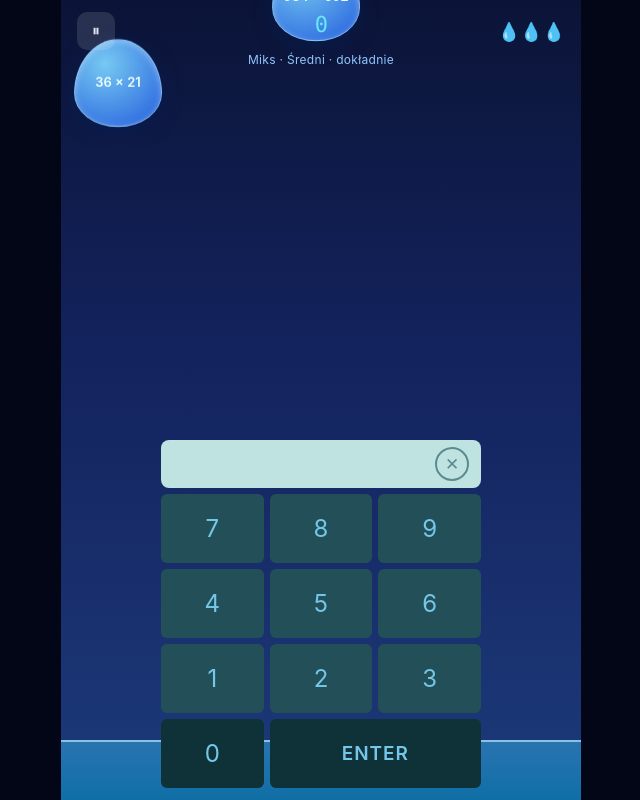
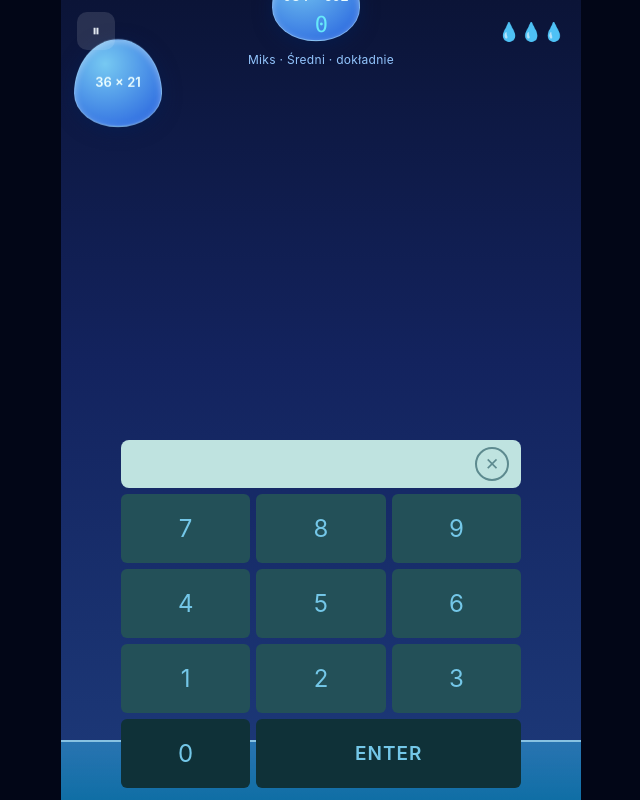
Before and after one commit to madrymaciej/rachowanie, a plain HTML site: page index.html in a window 1280 px wide. Both pictures are taken after a click on the button "Start". Shown: the whole page, without its empty margins (319-959 px from the left). Drawn offline with Linux system fonts and the light colour scheme.

Commit message:
Add files via upload

```diff
--- a/index.html
+++ b/index.html
@@ -79,7 +79,7 @@
 
   /* Klawiatura kalkulatorowa */
   #keypad { position:absolute; bottom:0; left:0; right:0; z-index:30;
-    padding:8px 10px calc(8px + env(safe-area-inset-bottom)) 10px; max-width:340px;
+    padding:8px 10px calc(8px + env(safe-area-inset-bottom)) 10px; max-width:420px;
     margin:0 auto; touch-action:manipulation; }
   #displayBar { position:relative; height:48px; border-radius:8px; background:#bfe3e0;
     display:flex; align-items:center; justify-content:center; margin-bottom:6px; transition:background .12s; }
```
